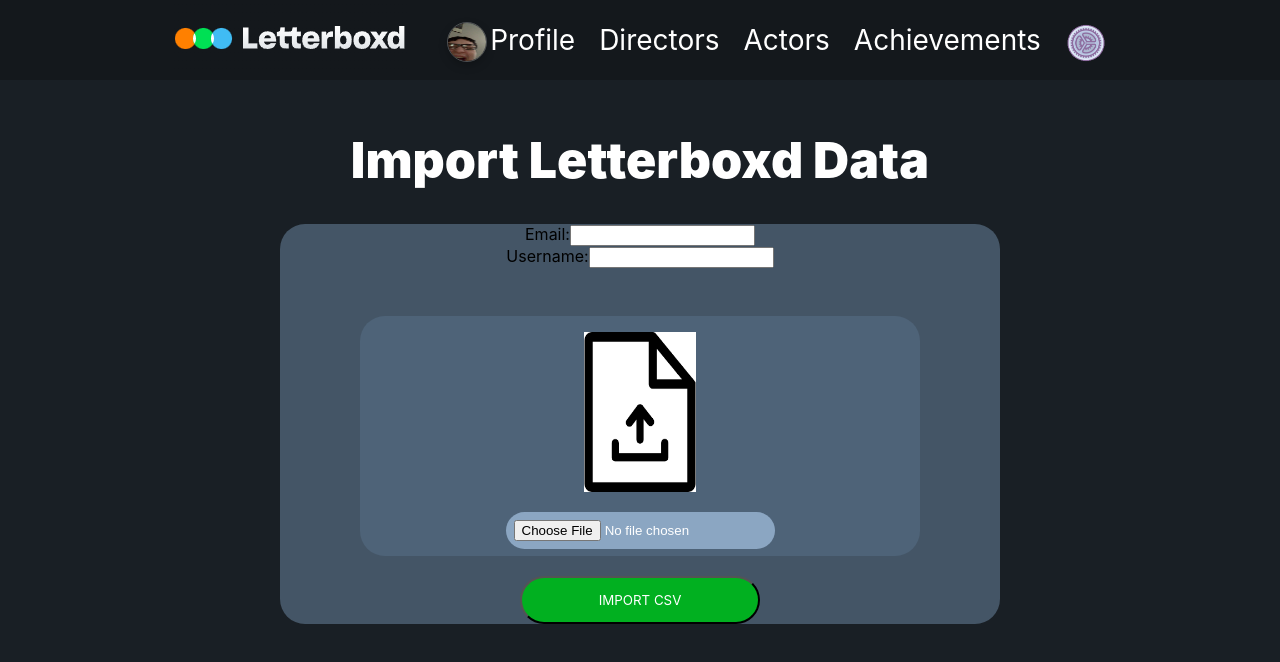
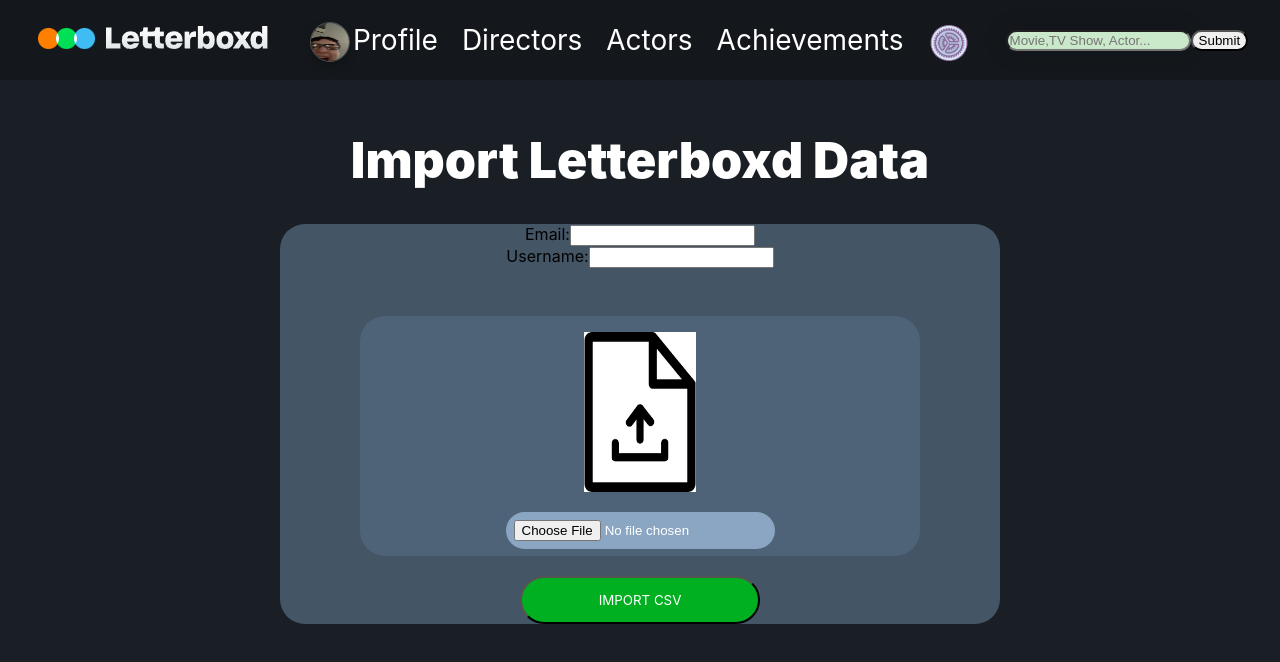
Before and after one commit to DerekTomassiJr/Letterboxd_Progression_FrontEnd, a React (Create React App) app: page / in a window 1280 px wide. Shown: the top 662 px of the page. Built offline with nearby package versions, Linux system fonts and the light colour scheme; the HTML template or start-up script is replaced by a standard one.

Commit message:
added searchbar with input validation

```diff
--- /dev/null
+++ b/src/Hooks/useForm.js
@@ -0,0 +1,77 @@
+//Adapted from dev.to Form Validation in ReactJs by CodeBucks
+
+import React, { useState } from "react"
+import {omit} from 'lodash'
+
+const useForm = (callback) => {
+
+    const [values, setValues] = useState({});
+    const [errors, setErrors] = useState({});
+
+
+
+    const handleChange = (event) => {
+        event.persist();
+
+        let name = event.target.name;
+        let val = event.target.value;
+
+        validate(event, name, val)
+
+        setValues({
+            ...values,
+            [name]:val,
+        })
+
+    }
+
+    const handleSubmit = (event) => {
+        if(event) {
+            event.preventDefault();
+        }
+
+        if(Object.keys(errors).length === 0 && Object.keys(values).length !== 0){
+            callback();
+
+        }
+        else{
+
+            alert("An Error Occured");
+        }
+
+
+    }
+
+    const validate = (event, name, value) => {
+
+        switch(name){
+            case 'user_search':
+                if(
+                    !value.match(/^[a-zA-Z0-9]+$/)
+                    //!new RegExp(/^(?=.*?[A-Z])(?=.*?[a-z])(?=.*?[0-9])$/).test(value)
+                    ){
+
+                    setErrors({
+                        ...errors,
+                        user_search: 'Search Submission not Valid'
+                    })
+                }
+                else{
+                    let newObj = omit(errors, "user_search");
+                    setErrors(newObj);
+                }
+                break;
+            default:
+                break;
+        }
+
+    }
+    return{
+
+        values,
+        errors,
+        handleChange,
+        handleSubmit
+    }
+}
+export default useForm
--- a/src/components/Navbar.js
+++ b/src/components/Navbar.js
@@ -2,10 +2,11 @@
 import letterboxdLogo from "../images/letterboxd_logo.png";
 import settingsIcon from "../images/settings_icon.png";
 import profilePicture from "../images/profile_picture.JPG"
-
+import SearchBar from "./SearchBar.js"
 export default function Navbar() {
     const path = window.location.pathname;
     return (
+
     <nav className="nav">
         <Link to="/" className="site-title"><img id="site_logo" src={ letterboxdLogo } /></Link>
         <ul>
@@ -15,6 +16,7 @@
             <CustomLink to="/achievements">Achievements</CustomLink>
             <CustomLink to="/settings"><img id="settings_icon" src={ settingsIcon } /></CustomLink>
         </ul>
+        <SearchBar />
     </nav>
     )
 }
--- /dev/null
+++ b/src/components/SearchBar.js
@@ -0,0 +1,32 @@
+import useForm from "../Hooks/useForm.js";
+import "../stylesheets/SearchBar.css"
+
+function SearchBar(){
+
+  const formSubmit = () => {
+
+    alert("Callback when form is submitted");
+   // alert("Form Values: "+ values);
+    console.log("Form Values: ", values);
+
+  }
+
+  const {handleChange, values, errors, handleSubmit} = useForm(formSubmit);
+
+  return (
+    <div className="MovieSearchContainer">
+      <form onSubmit={handleSubmit}>
+        <label>
+        <input type="text" name="user_search" className = "MovieSearchInput" placeholder="Movie,TV Show, Actor..." onChange={handleChange}/>
+        {
+          errors.user_search && <h2>{errors.user_search}</h2>
+        }
+        </label>
+        <input type="submit" className ="MovieSearchBtn" value = "Submit" />
+      </form>
+    </div>
+
+  );
+}
+
+export default SearchBar;
--- /dev/null
+++ b/src/stylesheets/SearchBar.css
@@ -0,0 +1,18 @@
+.MovieSearchContainer {
+    position: float;
+    right: 100;
+}
+
+.MovieSearchInput {
+    background-color: #cae8ca;
+    border-radius:20px;
+    box-shadow: 0 0 15px 10px rgba(0,0,0,0.06);
+}
+.MovieSearchBtn {
+    border-radius: 20px;
+
+}
+
+.MovieSearchLabel {
+    border-radius: 20px;
+}
```
